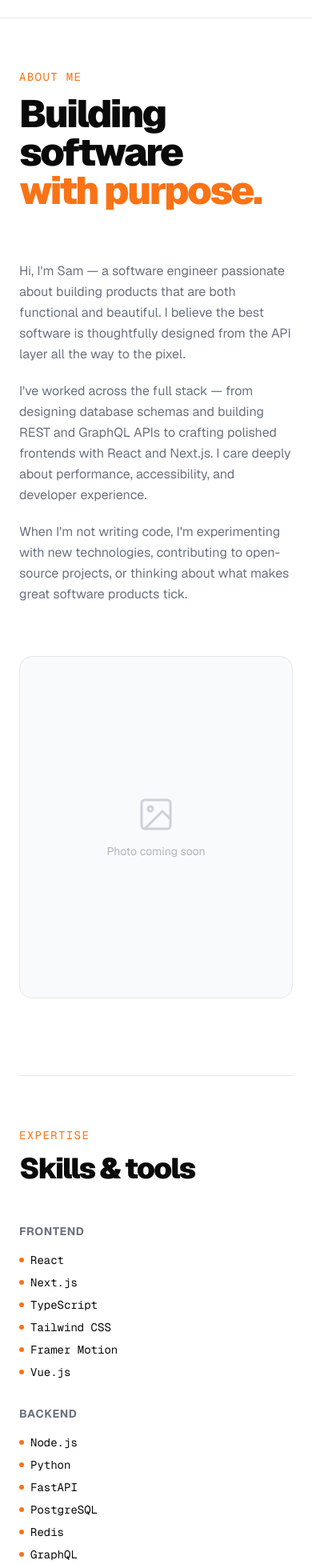
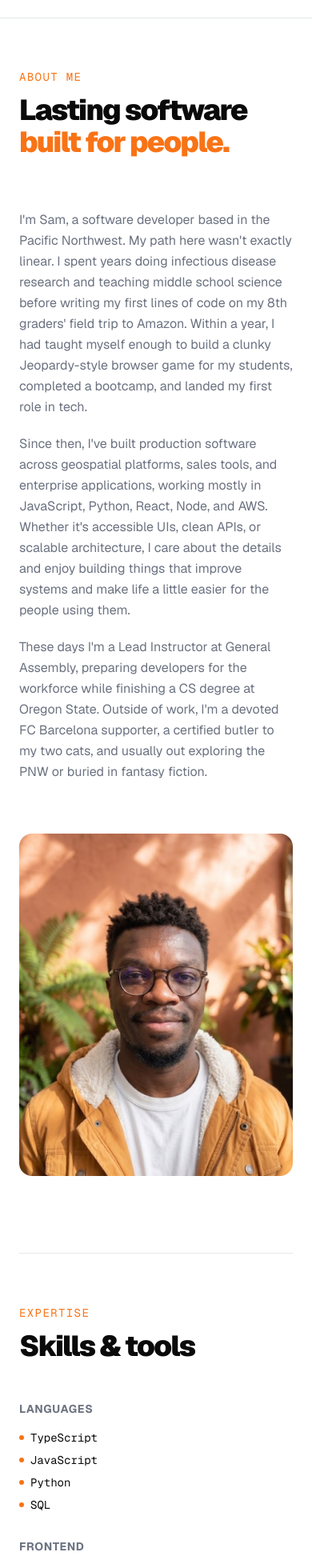
Before and after one commit to sbassong/portfolio_v3, a Next.js app: page /about in a window 390 px wide. Shown: the part 42-1997 px from the top of the page at 80% size. Built offline with nearby package versions, Linux system fonts and the light colour scheme.

Commit message:
updated the about section and skills, added resume doc

```diff
--- a/src/app/about/page.tsx
+++ b/src/app/about/page.tsx
@@ -1,15 +1,39 @@
+import Image from "next/image";
+import portrait from "../../../public/about/orange-jacket-portrait.jpeg";
 import AnimatedSection from "@/components/AnimatedSection";
 
 const skills = {
-  "Frontend": ["React", "Next.js", "TypeScript", "Tailwind CSS", "Framer Motion", "Vue.js"],
-  "Backend": ["Node.js", "Python", "FastAPI", "PostgreSQL", "Redis", "GraphQL"],
-  "Infrastructure": ["AWS", "Docker", "GitHub Actions", "Vercel", "Supabase"],
-  "Tools": ["Git", "Figma", "VS Code", "Linear", "Notion"],
+  Languages: ["TypeScript", "JavaScript", "Python", "SQL"],
+  Frontend: [
+    "React",
+    "Next.js",
+    "Tailwind CSS",
+    "Vue",
+    "Mapbox GL JS",
+    "D3.js",
+  ],
+  Backend: [
+    "Node.js",
+    "Express.js",
+    "Flask",
+    "MongoDB",
+    "PostgreSQL",
+    "REST APIs",
+  ],
+  "Cloud & Tooling": [
+    "AWS",
+    "GitHub Actions",
+    "Docker",
+    "Jest",
+    "Cypress",
+    "Figma",
+  ],
 };
 
 export const metadata = {
   title: "About — Sam Bassong",
-  description: "Software engineer based in [city]. Building thoughtful digital products.",
+  description:
+    "Software engineer based in Seattle. Building accessible digital products.",
 };
 
 export default function AboutPage() {
@@ -17,10 +41,13 @@ export default function AboutPage() {
     <div className="max-w-6xl mx-auto px-6 py-16">
       {/* Header */}
       <AnimatedSection className="mb-16">
-        <p className="text-sm font-mono text-accent uppercase tracking-widest mb-3">About me</p>
-        <h1 className="text-5xl sm:text-6xl font-black tracking-tighter">
-          Building software<br />
-          <span className="text-accent">with purpose.</span>
+        <p className="text-sm font-mono text-accent uppercase tracking-widest mb-3">
+          About me
+        </p>
+        <h1 className="text-4xl sm:text-5xl font-black tracking-tighter">
+          Lasting software
+          <br />
+          <span className="text-accent">built for people.</span>
         </h1>
       </AnimatedSection>
 
@@ -28,32 +55,40 @@ export default function AboutPage() {
       <div className="grid grid-cols-1 lg:grid-cols-2 gap-16 mb-24">
         <AnimatedSection className="flex flex-col gap-5 text-[var(--fg-muted)] leading-relaxed">
           <p>
-            Hi, I&apos;m Sam — a software engineer passionate about building products that are both
-            functional and beautiful. I believe the best software is thoughtfully designed from
-            the API layer all the way to the pixel.
+            I&apos;m Sam, a software developer based in the Pacific Northwest.
+            My path here wasn't exactly linear. I spent years doing infectious
+            disease research and teaching middle school science before writing
+            my first lines of code on my 8th graders&apos; field trip to Amazon.
+            Within a year, I had taught myself enough to build a clunky
+            Jeopardy-style browser game for my students, completed a bootcamp,
+            and landed my first role in tech.
           </p>
           <p>
-            I&apos;ve worked across the full stack — from designing database schemas and building
-            REST and GraphQL APIs to crafting polished frontends with React and Next.js. I care
-            deeply about performance, accessibility, and developer experience.
+            Since then, I&apos;ve built production software across geospatial
+            platforms, sales tools, and enterprise applications, working mostly
+            in JavaScript, Python, React, Node, and AWS. Whether it&apos;s
+            accessible UIs, clean APIs, or scalable architecture, I care about
+            the details and enjoy building things that improve systems and make
+            life a little easier for the people using them.
           </p>
           <p>
-            When I&apos;m not writing code, I&apos;m experimenting with new technologies, contributing
-            to open-source projects, or thinking about what makes great software products tick.
+            These days I&apos;m a Lead Instructor at General Assembly, preparing
+            developers for the workforce while finishing a CS degree at Oregon
+            State. Outside of work, I&apos;m a devoted FC Barcelona supporter, a
+            certified butler to my two cats, and usually out exploring the PNW
+            or buried in fantasy fiction.
           </p>
         </AnimatedSection>
 
         <AnimatedSection delay={0.1}>
-          {/* Placeholder for photo */}
-          <div className="aspect-[4/5] max-w-sm rounded-2xl bg-[var(--card)] border border-[var(--border)] flex items-center justify-center text-[var(--fg-muted)]">
-            <div className="flex flex-col items-center gap-3">
-              <svg width="48" height="48" viewBox="0 0 24 24" fill="none" stroke="currentColor" strokeWidth="1.5" strokeLinecap="round" strokeLinejoin="round" className="opacity-30">
-                <rect x="3" y="3" width="18" height="18" rx="2" ry="2" />
-                <circle cx="8.5" cy="8.5" r="1.5" />
-                <polyline points="21 15 16 10 5 21" />
-              </svg>
-              <span className="text-sm opacity-50">Photo coming soon</span>
-            </div>
+          <div className="relative aspect-[4/5] max-w-sm rounded-2xl overflow-hidden">
+            <Image
+              src={portrait}
+              alt="Sam Bassong"
+              fill
+              className="object-cover"
+              placeholder="blur"
+            />
           </div>
         </AnimatedSection>
       </div>
@@ -63,14 +98,20 @@ export default function AboutPage() {
 
       {/* Skills */}
       <AnimatedSection className="mb-4">
-        <p className="text-sm font-mono text-accent uppercase tracking-widest mb-3">Expertise</p>
-        <h2 className="text-4xl font-black tracking-tighter mb-12">Skills & tools</h2>
+        <p className="text-sm font-mono text-accent uppercase tracking-widest mb-3">
+          Expertise
+        </p>
+        <h2 className="text-4xl font-black tracking-tighter mb-12">
+          Skills & tools
+        </h2>
       </AnimatedSection>
 
       <div className="grid grid-cols-1 sm:grid-cols-2 lg:grid-cols-4 gap-8">
         {Object.entries(skills).map(([category, items], i) => (
           <AnimatedSection key={category} delay={i * 0.08}>
-            <h3 className="text-sm font-bold uppercase tracking-wider text-[var(--fg-muted)] mb-4">{category}</h3>
+            <h3 className="text-sm font-bold uppercase tracking-wider text-[var(--fg-muted)] mb-4">
+              {category}
+            </h3>
             <div className="flex flex-col gap-2">
               {items.map((skill) => (
                 <div key={skill} className="flex items-center gap-2">
--- a/src/app/resume/page.tsx
+++ b/src/app/resume/page.tsx
@@ -47,8 +47,8 @@ export default function ResumePage() {
           <h1 className="text-5xl sm:text-6xl font-black tracking-tighter">Experience</h1>
         </div>
         <a
-          href="/resume.pdf"
-          download
+          href="/resume/SamuelBassong_Resume.pdf"
+          download="SamuelBassong_Resume.pdf"
           className="shrink-0 inline-flex items-center gap-2 px-5 py-2.5 border border-[var(--border)] rounded-lg text-sm font-medium hover:border-accent hover:text-accent transition-colors"
         >
           <svg width="16" height="16" viewBox="0 0 24 24" fill="none" stroke="currentColor" strokeWidth="2" strokeLinecap="round" strokeLinejoin="round">
--- a/src/data/projects.ts
+++ b/src/data/projects.ts
@@ -66,7 +66,7 @@ export const projects: Project[] = [
     summary:
       "Marketing site for FBB Studios, a San Francisco-based Francophone film production house. Built with Astro 5, fully bilingual in French and English, and deployed on Cloudflare Pages.",
     description: `A production-ready marketing site built for FBB Studios, a San Francisco-based Francophone film production house with roots in Cameroon.
-      Built with Astro 5 for zero client-side JavaScript and fast static output. The site is fully bilingual — French as the default locale (\`/\`) and English at \`/en/\` — using Astro's built-in i18n system with hreflang alternates for SEO. All copy is managed through JSON content collections, meaning the client can update text without touching code. The site features a dynamic teaser section for their flagship series DLA, which adapts its UI based on production status (casting, post-production, or released). Images are processed at build time into WebP with responsive srcsets via Astro's image pipeline. Deployed on Cloudflare Pages with automatic Git-based deployments.`,
+      Built with Astro 5 for zero client-side JavaScript and fast static output. The site is fully bilingual, feauring French as the default locale (\`/\`) and English at \`/en/\`, while using Astro's built-in i18n system with hreflang alternates for SEO. All copy is managed through JSON content collections, meaning the client can update text without touching code. Images are processed at build time into WebP with responsive srcsets via Astro's image pipeline. Deployed on Cloudflare Pages.`,
     year: 2026,
     image: "/projects/fbb-studios/thumb.png",
     images: [
@@ -96,9 +96,9 @@ export const projects: Project[] = [
     ],
     summary:
       "A geospatial, community-sourced mobile app for improving access to essential services in rural areas. Built with React Native and Expo, backed by a distributed microservices architecture.",
-    description: `Karta is a cross-platform mobile application designed to bridge the information gap in rural communities by mapping the locations of essential services — healthcare facilities, water sources, and educational institutions.
+    description: `Karta is a cross-platform mobile application designed to bridge the information gap in rural communities by mapping the locations of essential services, including healthcare facilities, water sources, and educational institutions.
       The frontend is built with React Native and Expo, using MapLibre for performant vector-based interactive maps and Firebase Cloud Messaging for real-time push notifications. Users can contribute by uploading photos of locations directly from their device camera or gallery, with authentication backed by secure token storage via Expo Secure Store.
-      The app is the client for a distributed microservices backend, with five dedicated services handling auth (JWT), push notifications, image processing and storage, user reporting, and points-of-interest data — all deployed independently on Vercel.`,
+      The app is the client for a distributed microservices backend, with five dedicated services handling auth (JWT), push notifications, image processing and storage, user reporting, and points-of-interest data. All are deployed independently on Vercel.`,
     year: 2025,
     image: "/projects/karta/thumb.png",
     images: [
@@ -119,7 +119,7 @@ export const projects: Project[] = [
     summary:
       "A marketing landing page built for Center Centre's 'Taking Control of Agile UX' intensive program, led by UX expert Jared Spool.",
     description: `A responsive landing page designed and built for Center Centre's UX education program, promoting a 5-day live intensive on integrating Agile and UX practices.
-      The page features a full content layout including a hero section, illustrated editorial sections, a structured daily curriculum, speaker bio, and a sticky call-to-action — all hand-coded in semantic HTML and CSS.
+      The page features a full content layout including a hero section, illustrated editorial sections, a structured daily curriculum, speaker bio, and a sticky call-to-action, all hand-coded in semantic HTML and CSS.
       Built without any JavaScript frameworks, the project demonstrates clean layout work with custom utility classes, responsive design, and close attention to typography and content hierarchy. Deployed via Vercel.`,
     year: 2022,
     image: "/projects/agile-intensive-landing/thumb.png",
@@ -154,8 +154,8 @@ export const projects: Project[] = [
     summary:
       "A full-stack game library app where enthusiasts can browse games and manage a personal collection. Built with the PERN stack and JWT auth.",
     description: `G-Verse is a fully functional full-stack application for game enthusiasts to browse games, manage their account, and curate a personal library of favorites.
-      Built with the PERN stack (PostgreSQL, Express.js, React, Node.js), using Sequelize as the ORM for database management and JSON Web Tokens for authentication and authorization.
-      Features include user auth, a browsable game catalog seeded with initial data, and a personal game library. The UI is built with Material UI (MUI), with UX touches like alerts and tooltips throughout. Deployed with the frontend on Vercel and the backend on Heroku.`,
+      Built with the PERN stack (PostgreSQL, Express.js, React, Node.js), using JSON Web Tokens for authentication and authorization.
+      Features include user auth, a browsable game catalog seeded with initial data, and a personal game library. The UI is built with Material UI (MUI), with UX touches like alerts and tooltips throughout. Deployed on Vercel with data served from Supabase.`,
     year: 2023,
     image: "/projects/g-verse/thumb.png",
     images: [
@@ -178,8 +178,7 @@ export const projects: Project[] = [
     summary:
       "The second iteration of my personal portfolio. Originally built with Create React App, then migrated to Vite for faster builds and a better dev experience.",
     description: `The second version of my personal portfolio website, showcasing my projects and skills as a full-stack developer.
-      Originally bootstrapped with Create React App, this version was later migrated to Vite (v2.1) for significantly faster build times and an improved developer experience. Built with React and vanilla CSS, and deployed on Vercel.
-      This iteration served as the foundation for the design and content decisions that shaped Portfolio v3.`,
+      Originally bootstrapped with Create React App, this version was later migrated to Vite (v2.1) for significantly faster build times and an improved developer experience. Built with React and vanilla CSS, and deployed on Vercel.`,
     year: 2024,
     image: "/projects/portfolio-v2/thumb.png",
     images: [
@@ -223,3 +222,5 @@ export const projectTypes: { value: ProjectType | "all"; label: string }[] = [
   { value: "hobby", label: "Hobby" },
   { value: "freelance", label: "Freelance" },
 ];
+
+// claude --resume a0f1d2b6-3ef0-404b-807c-c7e89f687dd4
```
Also changed, not shown: public/about/orange-jacket-portrait.jpeg (added), 1 other file (tests, documents, lock files or other folders).
